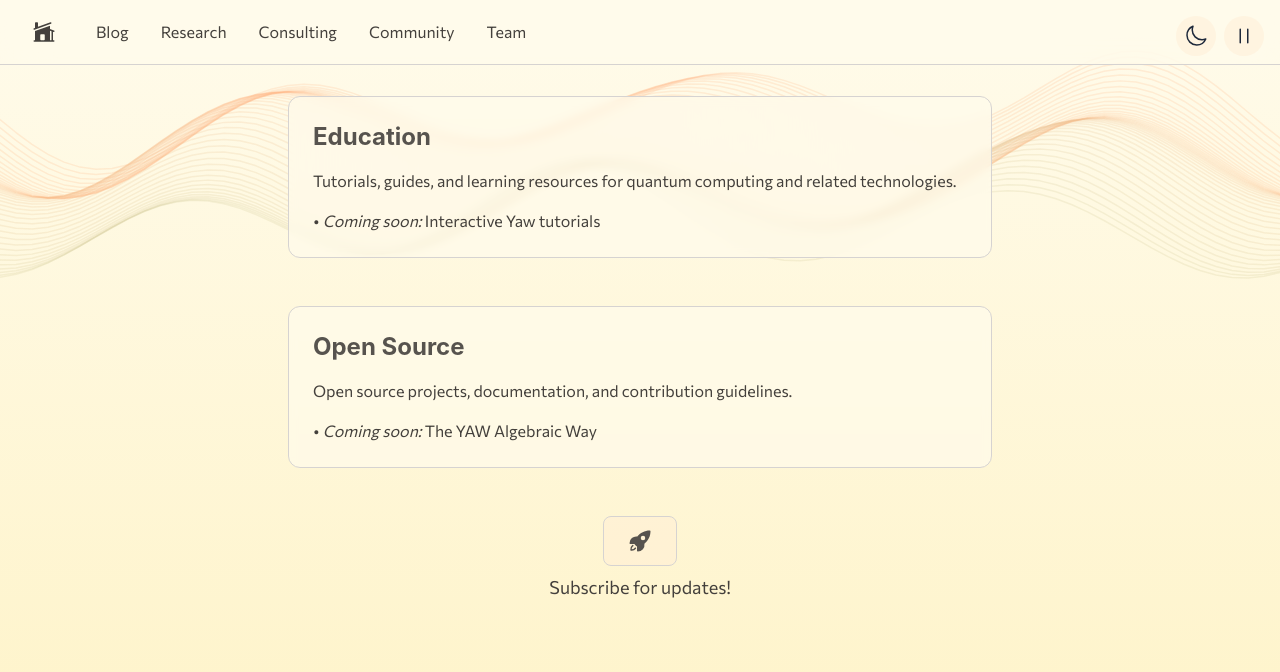
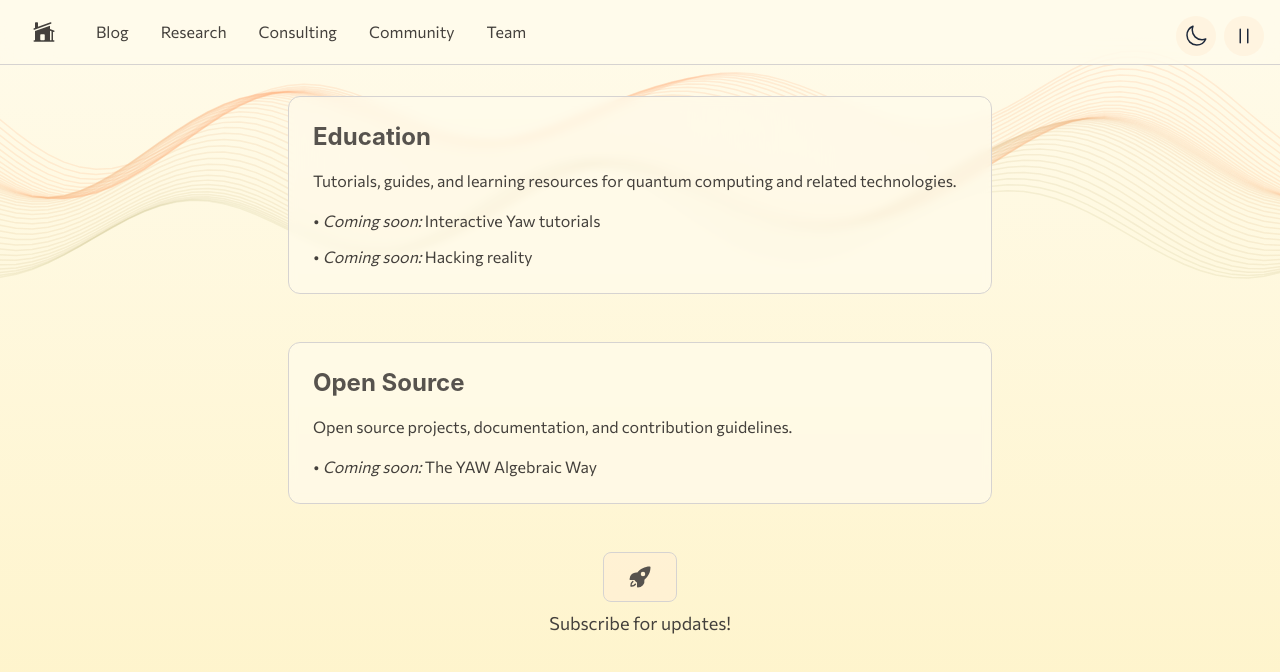
Before and after one commit to torsor-io/torsor-io, a React (Create React App) app: page /#/community in a window 1280 px wide. Shown: the top 672 px of the page. Built offline with nearby package versions, Linux system fonts and the light colour scheme; the HTML template or start-up script is replaced by a standard one.

Commit message:
Update index.js

```diff
--- a/src/components/CommunityPage/index.js
+++ b/src/components/CommunityPage/index.js
@@ -64,7 +64,8 @@ const BlogPage = ({ isDark, setIsDark, waveState, setWaveState }) => {
                 </p>
                 <ul className="space-y-3">
                   <li>• <i>Coming soon:</i> Interactive Yaw tutorials</li>
-                  {/* Add more educational resources as they become available */}
+                  <li>• <i>Coming soon:</i> Hacking reality</li>
+      {/* Add more educational resources as they become available */}
                 </ul>
               </div>
             </motion.div>
```
